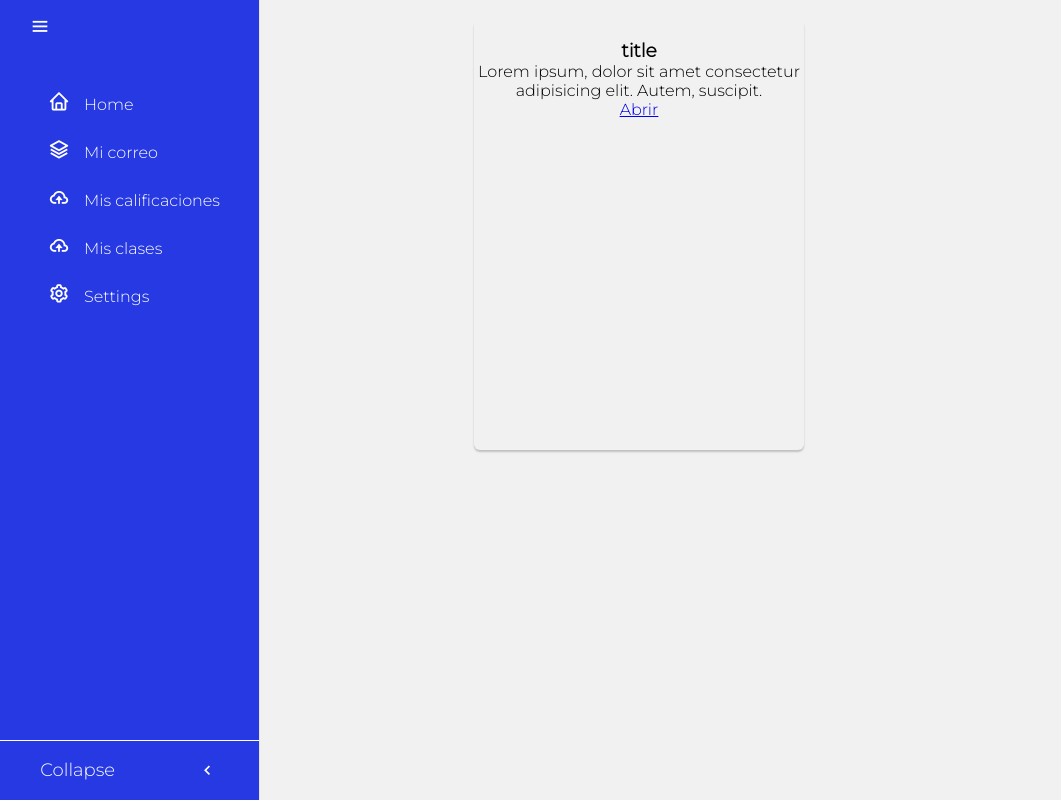
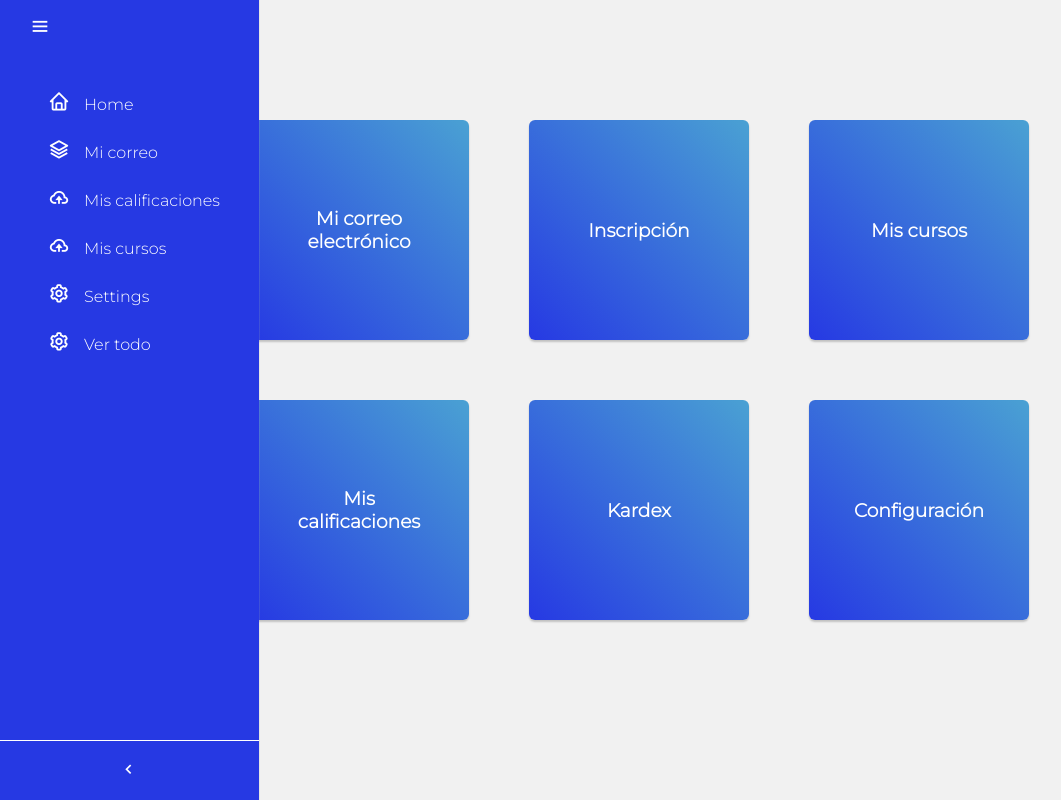
Before and after one commit to salashiram/MiPortal-Tecmilenio, a PHP site: page /Views/moreOptions.html in a window 1280 px wide. Shown: the whole page, without its empty margins (1-1062 px from the left). Run offline with PHP 8.4, Linux system fonts and the light colour scheme.

Commit message:
front end last changes

```diff
--- a/Styles/more-options.css
+++ b/Styles/more-options.css
@@ -11,53 +11,64 @@
     --grey: #434141;
     --light-grey: #aaa;
   }
-
-
   body{
     width: 100%;
     height: 100%;
   }
-
-
 .container{
     width: 100%;
-    max-width: 1200px;
-    height: 430px;
+    height: 300px;
+    max-width: 900px;
     display: flex;
     flex-wrap: wrap;
+    gap: 20px;
     justify-content: center;
     margin: auto;
+    margin-top: 100px;
 }
 .container .card{
-    width: 330px;
-    height: 430px;
+    position: relative;
+    overflow: hidden;
+    width: 220px;
+    height: 220px;
     border-radius: 6px;
     box-shadow: 0 2px 2px rgba(0, 0, 0, 0.2);
     overflow: hidden;
     margin: 20px;
     text-align: center;
+    background: linear-gradient(45deg, #2639e3, #4aa1d3);
     transition: all 0.25s;
 }
-
-.container.card:hover{
-    transform: translateY(-15px);
-    box-shadow: 0 12px 16px rgba(0, 0, 0, 0.2);
+.card img {
+    width: 100%;
+    height: 100%;
+    object-fit: cover;
 }
-.container.card img{
-    width: 330px;
-    height: 220px;
+.card-content{
+    position: absolute;
+    top: 50%;
+    left: 50%;
+    transform: translate(-50%,-50%);
+    text-align: center;
+    color: white;
+    display: flex;
+    flex-direction: column;
+    justify-content: center;
+    align-items: center;
+    transition: opacity 0.3s ease;
 }
-
-.container.card h3{
+.card-content h3{
     font-weight: 600;
 }
-.container.card p{
+.card-content p{
     padding: 1rem;
-    font-size: 16px;
+    font-size: 20px;
     font-weight: 300;
+    display: none;
 }
-.container.card a{
-    font-weight: 500;
-    text-decoration: none;
-    color: rebeccapurple;
-}
+/* .card:hover .card-content h3 {
+    display: none; /* Ocultar h3 en hover
+} */
+/* .card:hover .card-content p {
+    display: block;
+} */
--- a/Styles/register.css
+++ b/Styles/register.css
@@ -119,6 +119,7 @@ section .contentBx {
   border: none;
   color: #707070;
   font-size: 1rem;
+  text-transform: uppercase;
 }
 .formBx button {
   height: 55px;
--- a/Views/moreOptions.html
+++ b/Views/moreOptions.html
@@ -8,7 +8,7 @@
       rel="stylesheet"
     />
     <!-- add CSS -->
-    <link rel="stylesheet" href="../Styles/more-options.css">
+    <link rel="stylesheet" href="../Styles/more-options.css" />
     <link rel="stylesheet" href="../Styles/side-bar.css" />
     <link
       rel="stylesheet"
@@ -60,53 +60,94 @@
               <span class="navlink_icon">
                 <i class="bx bx-cloud-upload"></i>
               </span>
-              <span class="navlink">Mis clases</span>
+              <span class="navlink">Mis cursos</span>
             </a>
           </li>
           <li class="menu_item">
-            <a href="../Views/moreOptions.html" class="nav_link">
+            <a href="" class="nav_link">
               <span class="navlink_icon">
                 <i class="bx bx-cog"></i>
               </span>
               <span class="navlink">Settings</span>
             </a>
           </li>
+          <li class="menu_item">
+            <a href="../Views/moreOptions.html" class="nav_link">
+            <span class="navlink_icon">
+              <i class="bx bx-cog"></i>
+            </span>
+            <span class="navlink">Ver todo</span>
+          </a>
+        </li>
         </ul>
         <div class="collapse_content">
           <div class="collapse expand_sidebar">
-            <span> Expand</span>
+            <!-- <span> Expand</span> -->
             <i class="bx bx-chevron-right"></i>
           </div>
           <div class="collapse collapse_sidebar">
-            <span> Collapse</span>
+            <!-- <span> Collapse</span> -->
             <i class="bx bx-chevron-left"></i>
           </div>
         </div>
       </div>
     </nav>
-
-
-
-
-
     <div class="container">
+      <a href="#">
         <div class="card">
-            <img src="" alt="">
-            <h3>title</h3>
-            <p>Lorem ipsum, dolor sit amet consectetur adipisicing elit. Autem, suscipit.</p>
-            <a href="#">Abrir</a>
+          <!-- <img src="../Resources/Icons/email.jpg" alt="" /> -->
+          <div class="card-content">
+            <h3>Mi correo electrónico</h3>
+            <p>Ingresa a tu correo electrónico</p>
+          </div>
         </div>
+      </a>
+      <a href="../Views/inscripcion.html">
+        <div class="card">
+          <!-- <img src="../Resources/Icons/email.jpg" alt="" /> -->
+          <div class="card-content">
+            <h3>Inscripción</h3>
+            <p>Ingresa a tu correo electrónico</p>
+          </div>
+        </div>
+      </a>
+      <a href="../Views/misCursos.html">
+        <div class="card">
+          <!-- <img src="../Resources/Icons/email.jpg" alt="" /> -->
+          <div class="card-content">
+            <h3>Mis cursos</h3>
+            <p></p>
+          </div>
+        </div>
+      </a>
+      <a href="../Views/misCalificaciones.html">
+        <div class="card">
+          <!-- <img src="../Resources/Icons/email.jpg" alt="" /> -->
+          <div class="card-content">
+            <h3>Mis calificaciones</h3>
+            <p>Ingresa a tu correo electrónico</p>
+          </div>
+        </div>
+      </a>
+      <a href="../Views/kardex.html">
+        <div class="card">
+          <!-- <img src="../Resources/Icons/email.jpg" alt="" /> -->
+          <div class="card-content">
+            <h3>Kardex</h3>
+            <p>Ingresa a tu correo electrónico</p>
+          </div>
+        </div>
+      </a>
+      <a href="../Views/configuracion.html">
+        <div class="card">
+          <!-- <img src="../Resources/Icons/email.jpg" alt="" /> -->
+          <div class="card-content">
+            <h3>Configuración</h3>
+            <p>Ingresa a tu correo electrónico</p>
+          </div>
+        </div>
+      </a>
     </div>
-
-
-
-
-
-
-
-
-
-
     <script src="../Controllers/sideBar.js"></script>
   </body>
 </html>
```
Also changed, not shown: Views/home.html (+12 -4 lines), Views/userProfile.html (+10 -2 lines), Resources/Icons/Kardex.jpg (added), Resources/Icons/calificaciones.jpg (added), Resources/Icons/cursos.jpg (added), Resources/Icons/icons8-home-50.png (added), Views/configuracion.html (added), Views/inscripcion.html (added), Views/kardex.html (added), Views/misCalificaciones.html (added), Views/misCursos.html (added), 2 other files.
